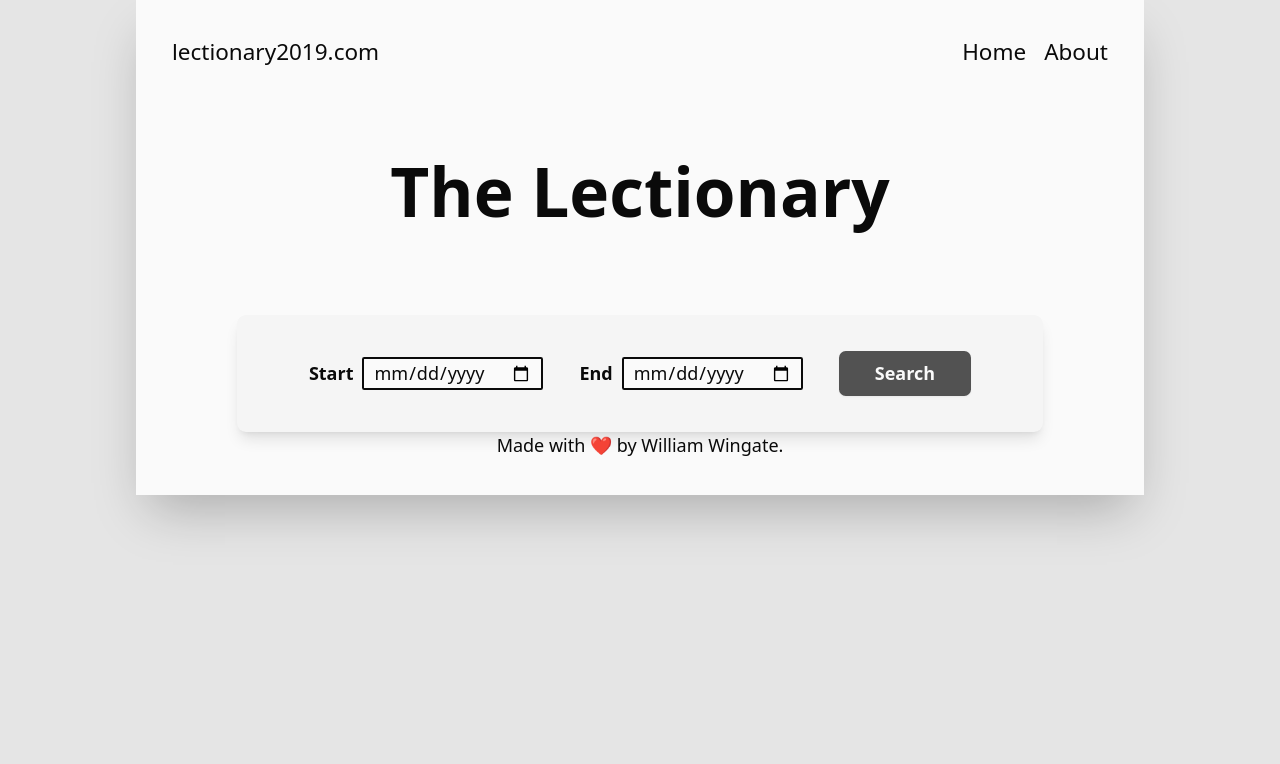
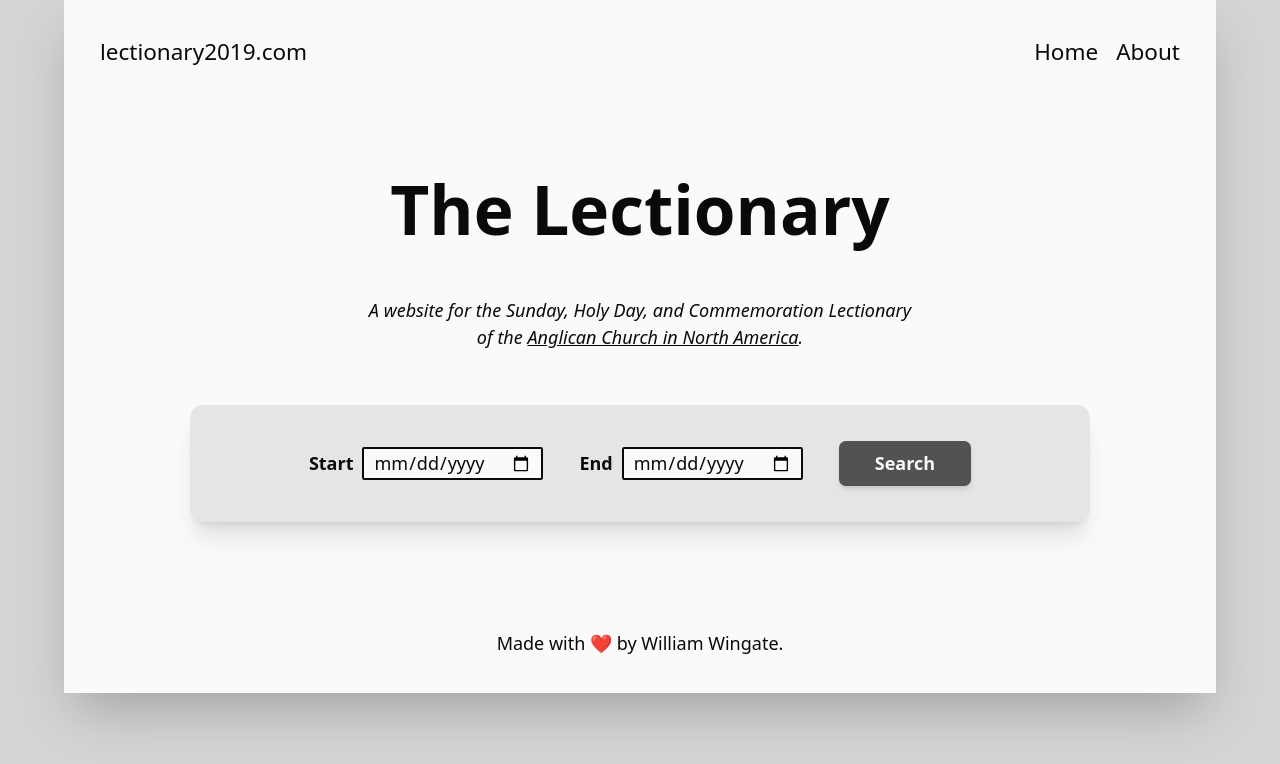
Before and after one commit to wtwingate/lectionary-django, a Django app: template lectionary/templates/lectionary/index.html in a window 1280 px wide. Shown: the top 764 px of the page. Run offline with Django 5.2, Linux system fonts and the light colour scheme; the template is opened without the code that fills it, so the values that code supplies are empty.

Commit message:
Finish styling the home page more or less

```diff
--- a/lectionary/services/lectionary.py
+++ b/lectionary/services/lectionary.py
@@ -13,6 +13,9 @@ class Lectionary:
         self.year = self._get_year()
         self.season = self._get_season()
         self.days = self._get_days()
+
+    def readable_date(self):
+        return self.date.strftime("%A — %D")
 
     def _get_moveable(self) -> dict[str, dt.date]:
         easter_day = easter(self.date.year)
--- a/lectionary/templates/lectionary/base.html
+++ b/lectionary/templates/lectionary/base.html
@@ -1,6 +1,6 @@
 {% load static %}
 <!DOCTYPE html>
-<html class="bg-neutral-200" lang="en">
+<html class="bg-neutral-300" lang="en">
     <head>
         <meta charset="UTF-8" />
         <meta name="viewport" content="width=device-width, initial-scale=1.0" />
@@ -9,8 +9,8 @@
             {% block title %}Lectionary{% endblock %}
         </title>
     </head>
-    <body class="mx-auto max-w-4xl p-8 text-neutral-950 bg-neutral-50 shadow-2xl">
-        <header class="text-xl flex flex-row justify-between">
+    <body class="mx-auto max-w-5xl bg-neutral-50 p-8 text-neutral-950 shadow-2xl">
+        <header class="flex flex-row justify-between text-xl">
             <span>
                 <a href="{% url 'index' %}">lectionary2019.com</a>
             </span>
--- a/lectionary/templates/lectionary/detail.html
+++ b/lectionary/templates/lectionary/detail.html
@@ -13,9 +13,9 @@
         <div>{{ lesson.html | safe }}</div>
     {% endfor %}
     <p>
-        Psalm quotations are from The New Coverdale Psalter Copyright © 2019 by
-        the Anglican Church in North America. Other Scripture quotations are from
-        The ESV® Bible (The Holy Bible, English Standard Version®), © 2001 by
+        Psalm quotations are from The New Coverdale Psalter Copyright © 2019 by the
+        Anglican Church in North America. Other Scripture quotations are from The
+        ESV® Bible (The Holy Bible, English Standard Version®), © 2001 by
         Crossway, a publishing ministry of Good News Publishers. Used by permission.
         All rights reserved.
     </p>
--- a/lectionary/templates/lectionary/index.html
+++ b/lectionary/templates/lectionary/index.html
@@ -1,33 +1,51 @@
 {% extends "lectionary/base.html" %}
 {% block title %}Lectionary{% endblock %}
 {% block content %}
-    <h1 class="my-20 text-6xl font-semibold text-center">The Lectionary</h1>
-    <form class="bg-neutral-100 shadow-lg rounded-lg px-16 py-8 mx-auto max-w-max flex flex-row gap-8 justify-center items-center" method="GET">
-        <span class="flex gap-2 items-center">
+    <h1 class="mt-24 mb-12 text-center text-6xl font-semibold">The Lectionary</h1>
+    <p class="text-center italic mb-12">
+        A website for the Sunday, Holy Day, and Commemoration Lectionary<br />
+        of the <a class="underline" href="https://anglicanchurch.net/">Anglican Church in North America</a>.
+    </p>
+    <form class="mx-auto flex w-5/6 flex-row items-center justify-center gap-8 rounded-xl bg-neutral-200 px-16 py-8 shadow-xl"
+          method="GET">
+        <span class="flex items-center gap-2">
             <label class="font-bold" for="start">Start</label>
-            <input class="rounded-sm px-2 bg-neutral-50 text-neutral-950 border-solid border-2 border-neutral-950" type="date" id="start" name="start" />
+            <input class="rounded-sm border-2 border-solid border-neutral-950 bg-neutral-50 px-2 text-neutral-950"
+                   type="date"
+                   id="start"
+                   name="start" />
         </span>
-        <span class="flex gap-2 items-center">
+        <span class="flex items-center gap-2">
             <label class="font-bold" for="end">End</label>
-            <input class="rounded-sm px-2 bg-neutral-50 text-neutral-950 border-solid border-2 border-neutral-950" type="date" id="end" name="end" />
+            <input class="rounded-sm border-2 border-solid border-neutral-950 bg-neutral-50 px-2 text-neutral-950"
+                   type="date"
+                   id="end"
+                   name="end" />
         </span>
-        <button class="bg-neutral-600 hover:bg-neutral-700 text-neutral-50 font-bold shadow-sm px-8 py-2 rounded-md" type="submit">Search</button>
+        <button class="rounded-md bg-neutral-600 px-8 py-2 font-bold text-neutral-50 shadow-md hover:bg-neutral-700"
+                type="submit">Search</button>
     </form>
-    <section>
+    <section class="my-12 flex flex-col gap-6">
         {% for item in calendar %}
             {% if item.days %}
-                <div>
-                    <h2>{{ item.date }}</h2>
+                <div class="mx-auto w-5/6 overflow-hidden rounded-xl bg-neutral-200 shadow-xl transition-all hover:scale-105">
+                    <h2 class="my-2 text-center text-2xl font-semibold">{{ item.readable_date }}</h2>
                     {% for day in item.days %}
-                        <div>
-                            <h3>
+                        <div class="grid grid-cols-2 py-4 px-24 {{ day.color }}-card">
+                            <div class="">
+                                <h3 class="mb-4 text-xl font-semibold underline">
                                     <a href="{{ day.get_absolute_url }}">{{ day.name }}
                                         {% if day.service %}{{ day.service }}{% endif %}
                                     </a>
                                 </h3>
+                                <p>Year {{ day.year }}</p>
+                                <p>{{ item.season }}</p>
+                            </div>
+                            <div class="">
                                 <ul>
-                                {% for lesson in day.lesson_set.all %}<li>{{ lesson.reference }}</li>{% endfor %}
+                                    {% for lesson in day.lesson_set.all %}<li class="list-inside list-disc">{{ lesson.reference }}</li>{% endfor %}
                                 </ul>
+                            </div>
                         </div>
                     {% endfor %}
                 </div>
--- a/static/src/output.css
+++ b/static/src/output.css
@@ -568,14 +572,31 @@ video {
   margin-bottom: 3rem;
 }
 
-.my-24 {
-  margin-top: 6rem;
-  margin-bottom: 6rem;
-}
-
 .my-20 {
   margin-top: 5rem;
   margin-bottom: 5rem;
+}
+
+.my-4 {
+  margin-top: 1rem;
+  margin-bottom: 1rem;
+}
+
+.my-2 {
+  margin-top: 0.5rem;
+  margin-bottom: 0.5rem;
+}
+
+.mb-4 {
+  margin-bottom: 1rem;
+}
+
+.mb-12 {
+  margin-bottom: 3rem;
+}
+
+.mt-24 {
+  margin-top: 6rem;
 }
 
 .block {
@@ -586,17 +607,32 @@ video {
   display: flex;
 }
 
+.grid {
+  display: grid;
+}
+
+.w-5\/6 {
+  width: 83.333333%;
+}
+
 .max-w-4xl {
   max-width: 56rem;
 }
 
-.max-w-xl {
-  max-width: 36rem;
+.max-w-5xl {
+  max-width: 64rem;
 }
 
-.max-w-max {
-  max-width: -moz-max-content;
-  max-width: max-content;
+.list-inside {
+  list-style-position: inside;
+}
+
+.list-disc {
+  list-style-type: disc;
+}
+
+.grid-cols-2 {
+  grid-template-columns: repeat(2, minmax(0, 1fr));
 }
 
 .flex-row {
@@ -631,30 +675,32 @@ video {
   gap: 2rem;
 }
 
-.gap-2 {
-  gap: 0.5rem;
+.gap-16 {
+  gap: 4rem;
 }
 
-.gap-1 {
-  gap: 0.25rem;
+.gap-24 {
+  gap: 6rem;
 }
 
-.space-x-4 > :not([hidden]) ~ :not([hidden]) {
-  --tw-space-x-reverse: 0;
-  margin-right: calc(1rem * var(--tw-space-x-reverse));
-  margin-left: calc(1rem * calc(1 - var(--tw-space-x-reverse)));
+.gap-6 {
+  gap: 1.5rem;
 }
 
-.rounded-lg {
-  border-radius: 0.5rem;
+.overflow-hidden {
+  overflow: hidden;
+}
+
+.rounded-md {
+  border-radius: 0.375rem;
 }
 
 .rounded-sm {
   border-radius: 0.125rem;
 }
 
-.rounded-md {
-  border-radius: 0.375rem;
+.rounded-xl {
+  border-radius: 0.75rem;
 }
 
 .border-2 {
@@ -675,14 +721,14 @@ video {
   background-color: rgb(229 229 229 / var(--tw-bg-opacity));
 }
 
+.bg-neutral-300 {
+  --tw-bg-opacity: 1;
+  background-color: rgb(212 212 212 / var(--tw-bg-opacity));
+}
+
 .bg-neutral-50 {
   --tw-bg-opacity: 1;
   background-color: rgb(250 250 250 / var(--tw-bg-opacity));
-}
-
-.bg-neutral-500 {
-  --tw-bg-opacity: 1;
-  background-color: rgb(115 115 115 / var(--tw-bg-opacity));
 }
 
 .bg-neutral-600 {
@@ -690,18 +736,18 @@ video {
   background-color: rgb(82 82 82 / var(--tw-bg-opacity));
 }
 
-.bg-neutral-100 {
-  --tw-bg-opacity: 1;
-  background-color: rgb(245 245 245 / var(--tw-bg-opacity));
+.p-8 {
+  padding: 2rem;
 }
 
-.bg-neutral-700 {
-  --tw-bg-opacity: 1;
-  background-color: rgb(64 64 64 / var(--tw-bg-opacity));
+.px-16 {
+  padding-left: 4rem;
+  padding-right: 4rem;
 }
 
-.p-8 {
-  padding: 2rem;
+.px-2 {
+  padding-left: 0.5rem;
+  padding-right: 0.5rem;
 }
 
 .px-8 {
@@ -766,14 +802,13 @@ video {
   font-weight: 600;
 }
 
+.italic {
+  font-style: italic;
+}
+
 .text-neutral-50 {
   --tw-text-opacity: 1;
   color: rgb(250 250 250 / var(--tw-text-opacity));
-}
-
-.text-neutral-800 {
-  --tw-text-opacity: 1;
-  color: rgb(38 38 38 / var(--tw-text-opacity));
 }
 
 .text-neutral-950 {
@@ -781,9 +816,25 @@ video {
   color: rgb(10 10 10 / var(--tw-text-opacity));
 }
 
+.underline {
+  text-decoration-line: underline;
+}
+
+.shadow-2xl {
+  --tw-shadow: 0 25px 50px -12px rgb(0 0 0 / 0.25);
+  --tw-shadow-colored: 0 25px 50px -12px var(--tw-shadow-color);
+  box-shadow: var(--tw-ring-offset-shadow, 0 0 #0000), var(--tw-ring-shadow, 0 0 #0000), var(--tw-shadow);
+}
+
 .shadow-lg {
   --tw-shadow: 0 10px 15px -3px rgb(0 0 0 / 0.1), 0 4px 6px -4px rgb(0 0 0 / 0.1);
   --tw-shadow-colored: 0 10px 15px -3px var(--tw-shadow-color), 0 4px 6px -4px var(--tw-shadow-color);
+  box-shadow: var(--tw-ring-offset-shadow, 0 0 #0000), var(--tw-ring-shadow, 0 0 #0000), var(--tw-shadow);
+}
+
+.shadow-sm {
+  --tw-shadow: 0 1px 2px 0 rgb(0 0 0 / 0.05);
+  --tw-shadow-colored: 0 1px 2px 0 var(--tw-shadow-color);
   box-shadow: var(--tw-ring-offset-shadow, 0 0 #0000), var(--tw-ring-shadow, 0 0 #0000), var(--tw-shadow);
 }
 
@@ -793,40 +844,68 @@ video {
   box-shadow: var(--tw-ring-offset-shadow, 0 0 #0000), var(--tw-ring-shadow, 0 0 #0000), var(--tw-shadow);
 }
 
-.shadow-2xl {
-  --tw-shadow: 0 25px 50px -12px rgb(0 0 0 / 0.25);
-  --tw-shadow-colored: 0 25px 50px -12px var(--tw-shadow-color);
+.shadow-md {
+  --tw-shadow: 0 4px 6px -1px rgb(0 0 0 / 0.1), 0 2px 4px -2px rgb(0 0 0 / 0.1);
+  --tw-shadow-colored: 0 4px 6px -1px var(--tw-shadow-color), 0 2px 4px -2px var(--tw-shadow-color);
   box-shadow: var(--tw-ring-offset-shadow, 0 0 #0000), var(--tw-ring-shadow, 0 0 #0000), var(--tw-shadow);
 }
 
-.shadow-sm {
-  --tw-shadow: 0 1px 2px 0 rgb(0 0 0 / 0.05);
-  --tw-shadow-colored: 0 1px 2px 0 var(--tw-shadow-color);
-  box-shadow: var(--tw-ring-offset-shadow, 0 0 #0000), var(--tw-ring-shadow, 0 0 #0000), var(--tw-shadow);
-}
-
-.drop-shadow-lg {
-  --tw-drop-shadow: drop-shadow(0 10px 8px rgb(0 0 0 / 0.04)) drop-shadow(0 4px 3px rgb(0 0 0 / 0.1));
-  filter: var(--tw-blur) var(--tw-brightness) var(--tw-contrast) var(--tw-grayscale) var(--tw-hue-rotate) var(--tw-invert) var(--tw-saturate) var(--tw-sepia) var(--tw-drop-shadow);
-}
-
-.drop-shadow-xl {
-  --tw-drop-shadow: drop-shadow(0 20px 13px rgb(0 0 0 / 0.03)) drop-shadow(0 8px 5px rgb(0 0 0 / 0.08));
-  filter: var(--tw-blur) var(--tw-brightness) var(--tw-contrast) var(--tw-grayscale) var(--tw-hue-rotate) var(--tw-invert) var(--tw-saturate) var(--tw-sepia) var(--tw-drop-shadow);
+.transition-all {
+  transition-property: all;
+  transition-timing-function: cubic-bezier(0.4, 0, 0.2, 1);
+  transition-duration: 150ms;
 }
 
 html {
   font-size: 18px;
 }
 
-.hover\:bg-neutral-800:hover {
+.violet-card {
   --tw-bg-opacity: 1;
-  background-color: rgb(38 38 38 / var(--tw-bg-opacity));
+  background-color: rgb(124 58 237 / var(--tw-bg-opacity));
+  --tw-text-opacity: 1;
+  color: rgb(250 250 250 / var(--tw-text-opacity));
 }
 
-.hover\:bg-neutral-950:hover {
+.white-card {
   --tw-bg-opacity: 1;
-  background-color: rgb(10 10 10 / var(--tw-bg-opacity));
+  background-color: rgb(250 250 250 / var(--tw-bg-opacity));
+  --tw-text-opacity: 1;
+  color: rgb(202 138 4 / var(--tw-text-opacity));
+}
+
+.green-card {
+  --tw-bg-opacity: 1;
+  background-color: rgb(22 163 74 / var(--tw-bg-opacity));
+  --tw-text-opacity: 1;
+  color: rgb(250 250 250 / var(--tw-text-opacity));
+}
+
+.red-card {
+  --tw-bg-opacity: 1;
+  background-color: rgb(220 38 38 / var(--tw-bg-opacity));
+  --tw-text-opacity: 1;
+  color: rgb(250 250 250 / var(--tw-text-opacity));
+}
+
+.blue-card {
+  --tw-bg-opacity: 1;
+  background-color: rgb(37 99 235 / var(--tw-bg-opacity));
+  --tw-text-opacity: 1;
+  color: rgb(250 250 250 / var(--tw-text-opacity));
+}
+
+.rose-card {
+  --tw-bg-opacity: 1;
+  background-color: rgb(251 113 133 / var(--tw-bg-opacity));
+  --tw-text-opacity: 1;
+  color: rgb(250 250 250 / var(--tw-text-opacity));
+}
+
+.hover\:scale-105:hover {
+  --tw-scale-x: 1.05;
+  --tw-scale-y: 1.05;
+  transform: translate(var(--tw-translate-x), var(--tw-translate-y)) rotate(var(--tw-rotate)) skewX(var(--tw-skew-x)) skewY(var(--tw-skew-y)) scaleX(var(--tw-scale-x)) scaleY(var(--tw-scale-y));
 }
 
 .hover\:bg-neutral-700:hover {
```
Also changed, not shown: other parts of static/src/output.css (+33 -31 lines), lectionary/templates/lectionary/about.html (+0 -7 lines), static/src/input.css (+30 -0 lines). Lines whose indentation alone changed are shown as unchanged.
